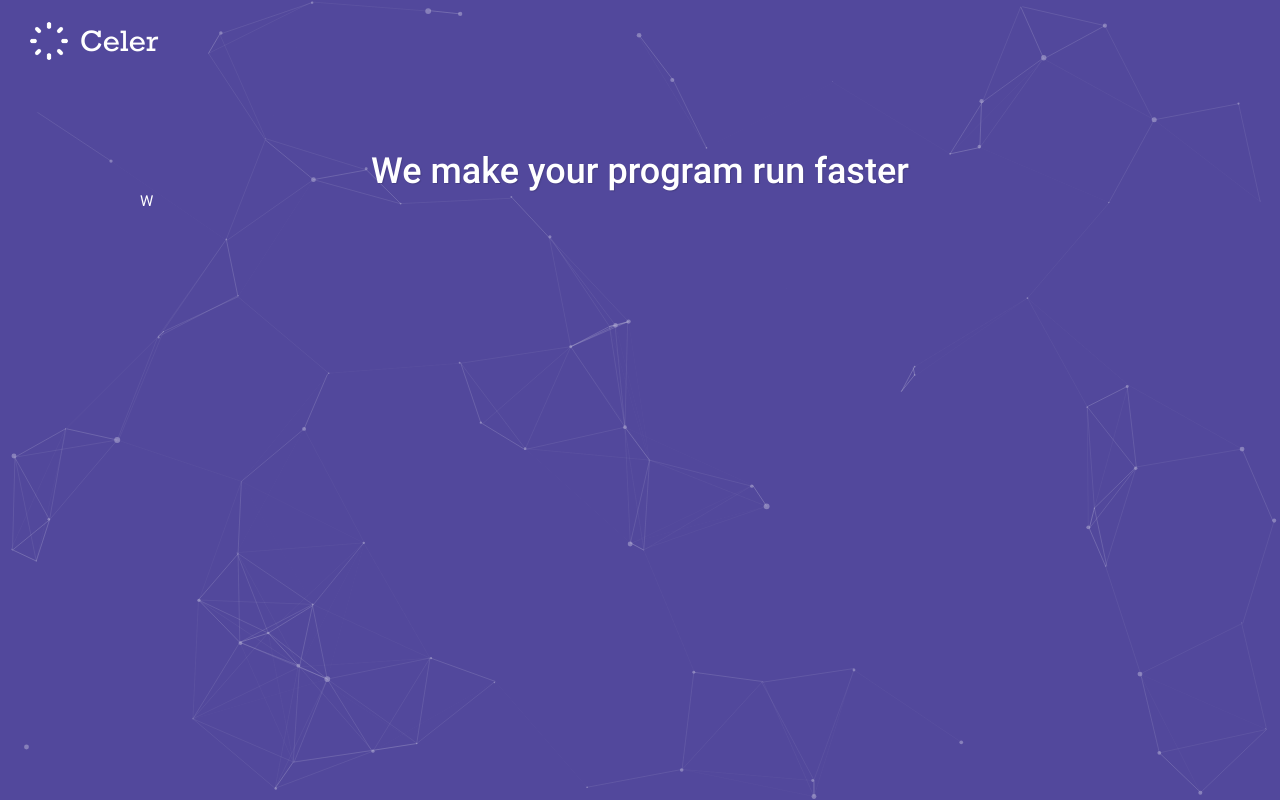
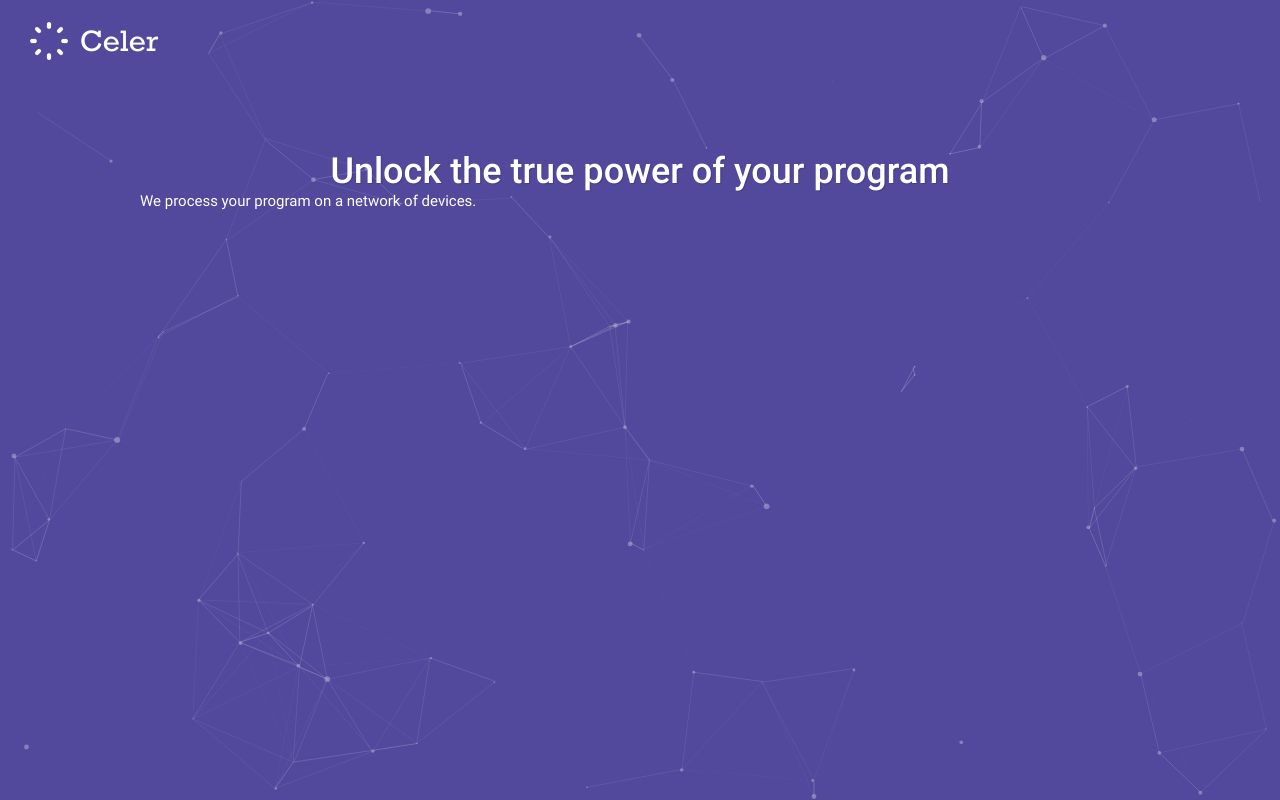
Before and after one commit to ramantehlan/Celer, a PHP site: page / in a window 1280 px wide. Run offline with PHP 8.4, Linux system fonts and the light colour scheme.

Commit message:
Minor changes

```diff
--- a/index.php
+++ b/index.php
@@ -1,7 +1,7 @@
 <!DOCTYPE html>
 <html>
 <head>
-	<title>Celer - #1 Processing distribution system</title>
+	<title>#1 Process distribution app</title>
 	<link rel="stylesheet" type="text/css" href="assets/css/jquery-ui.css">
 	<link rel="stylesheet" type="text/css" href="assets/css/comman-ui.css">
 	<link rel="stylesheet" type="text/css" href="assets/css/index-ui.css">
@@ -25,10 +25,10 @@
 
 	<div class='body'>
 			<div class='heading'>
-					We make your program run faster
+					Unlock the true power of your program
 			</div>
 			<div class='sub_heading'>
-					W
+					We process your program on a network of devices.
 			</div>
 	</div>
 
```
